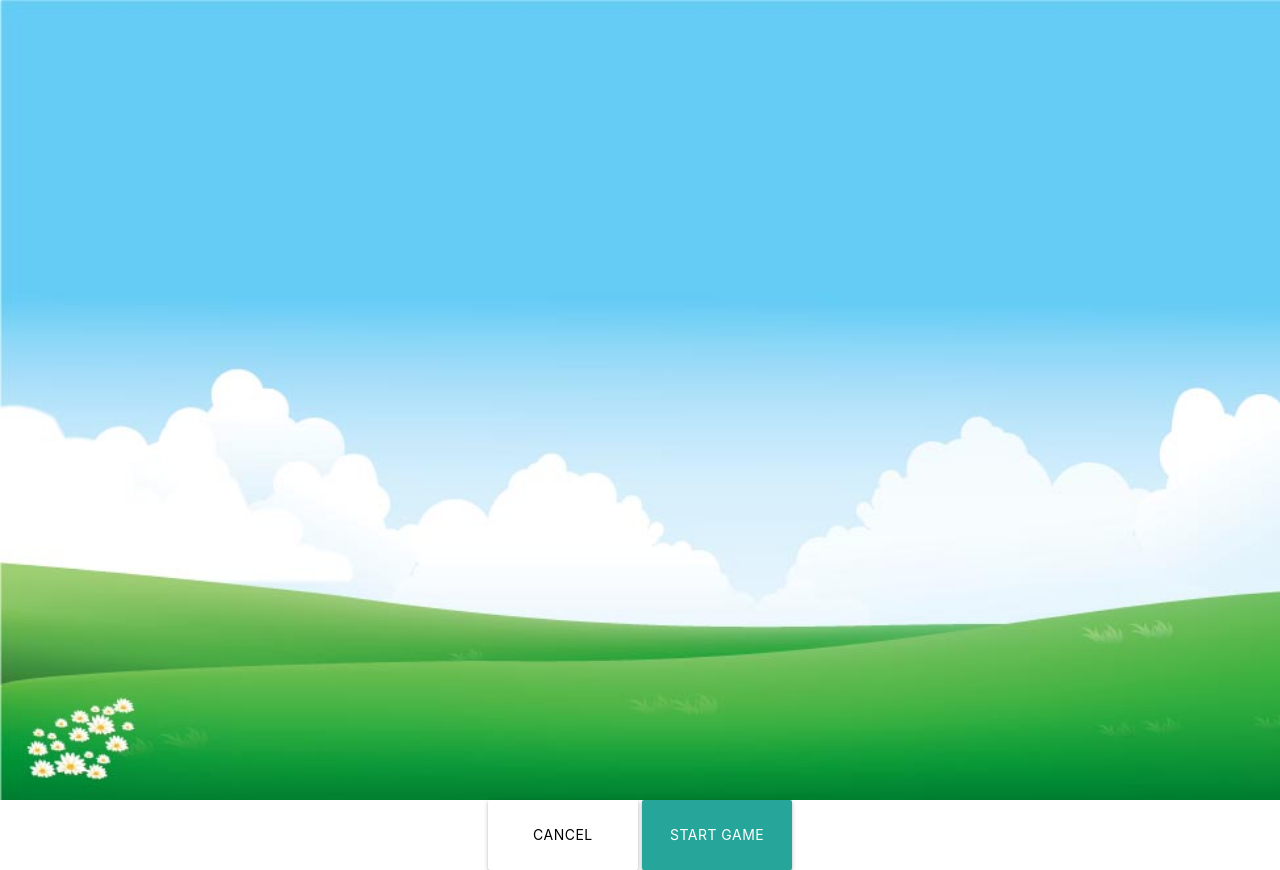
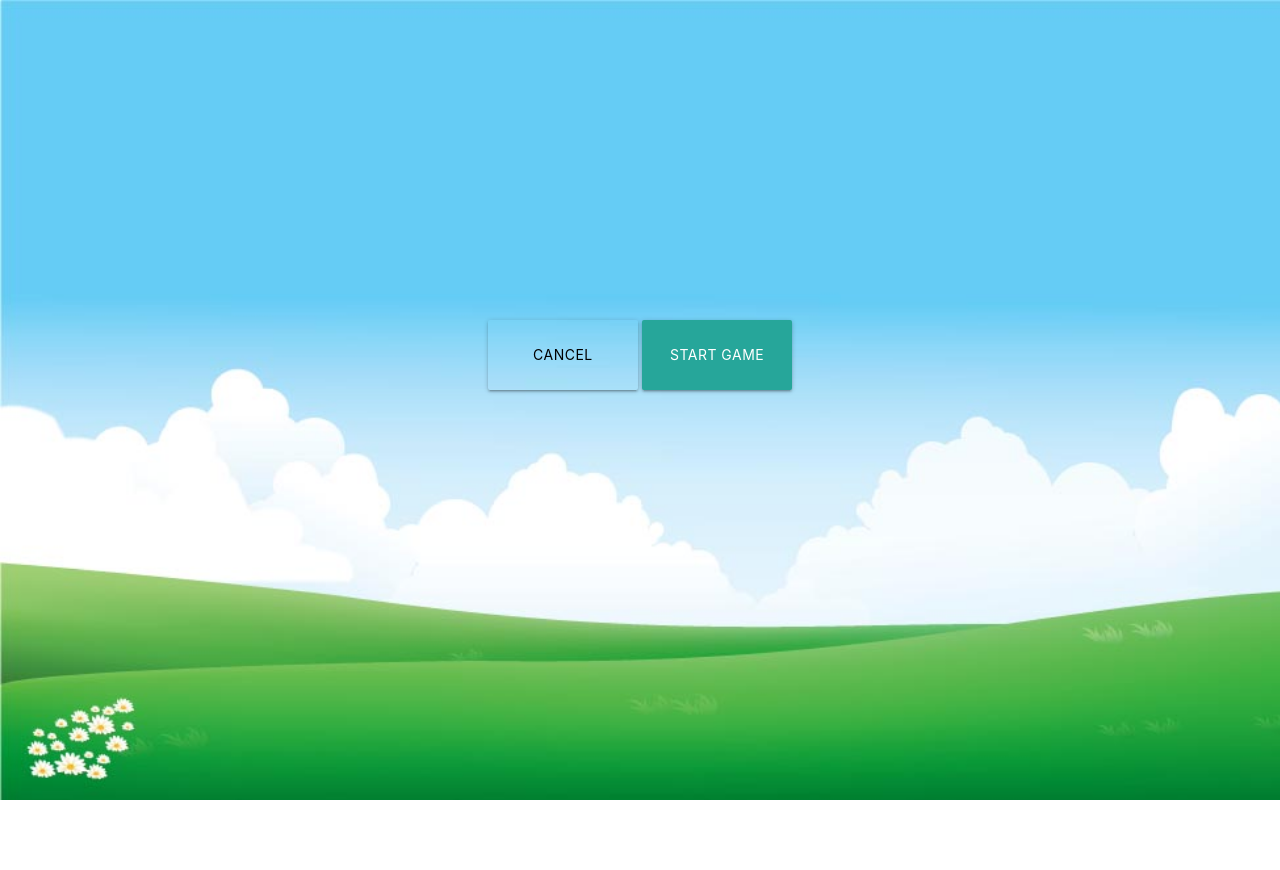
Before and after one commit to ShifaHaider/game_on_cordova, a website: page www/index.html in a window 1280 px wide. After the commit the page ends 800 px from the top, so only its background shows below. Drawn offline with nearby package versions, Linux system fonts and the light colour scheme.

Commit message:
game on cordova

```diff
--- a/www/game.js
+++ b/www/game.js
@@ -56,10 +56,10 @@ function simpleEgg() {
     eggImg.setAttribute('class', 'egg');
     egg1.appendChild(eggImg);
     var top = 0;
+    eggImg.style.left = left1 + 'px';
     var a = setInterval(function () {
         //console.log(eggImg.style.left);
         eggImg.style.top = top++ + 'px';
-        eggImg.style.left = left1 + 'px';
         if (top === (document.body.clientHeight - 110)) {
             var eggLeft = Number(eggImg.style.left.replace('px', '')) ;
             if (eggImg.style.left > basket.style.left && eggLeft < (left + 150 )) {
--- a/www/index.html
+++ b/www/index.html
@@ -12,14 +12,14 @@
         background-repeat: no-repeat;
         background-size: cover;
         user-select: none;
-        /*overflow-x: hidden;*/
-        /*overflow-y: hidden;*/
-        /*background: linear-gradient(90deg, #2196F3, #3F51B5);*/
+        overflow-x: hidden;
+        overflow-y: hidden;
     }
 
     #wrapper {
         text-align: -webkit-center;
-        padding-top: 800px;
+        padding-top: 25%;
+
     }
 
     .waves-effect {
```
Also changed, not shown: 1 other file.
